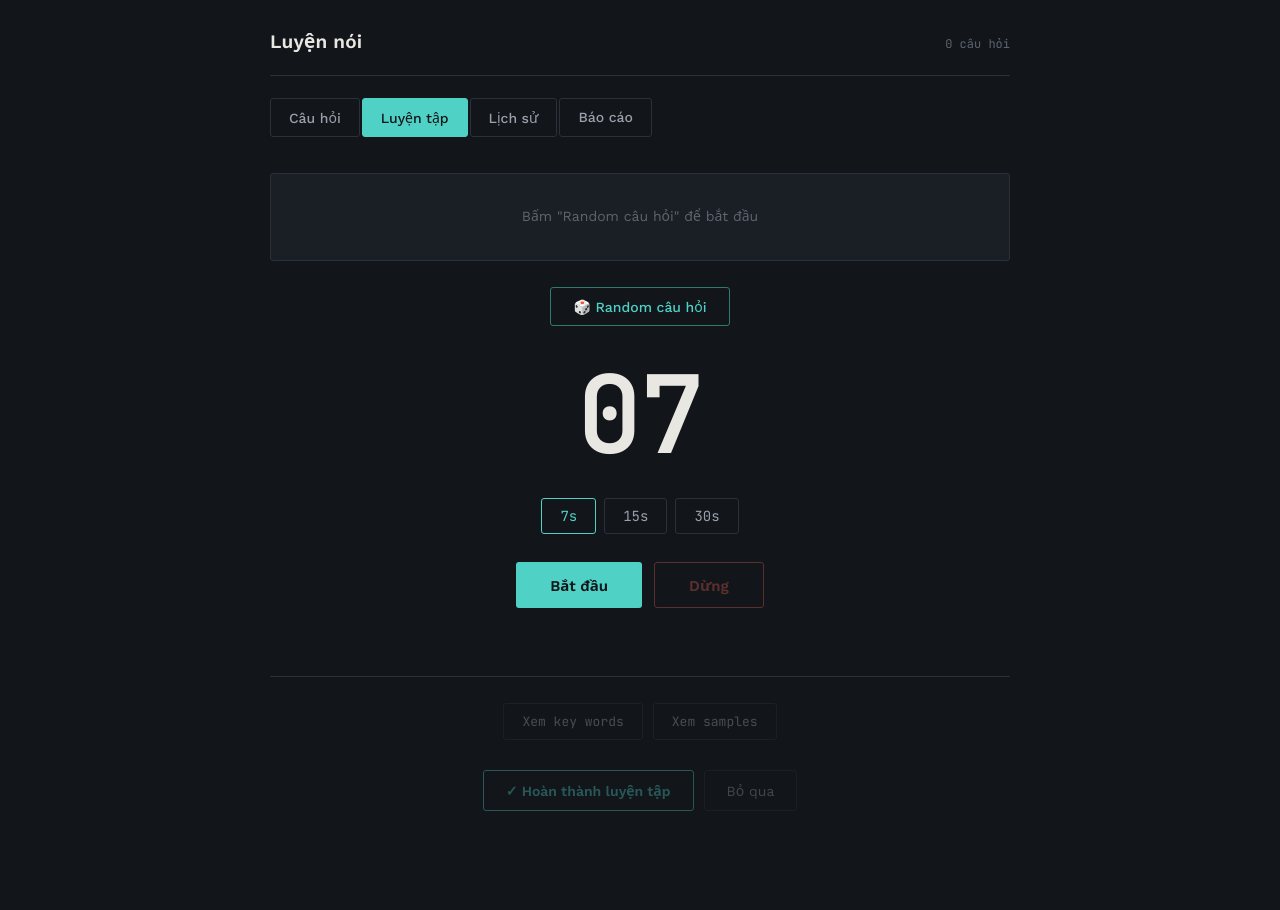
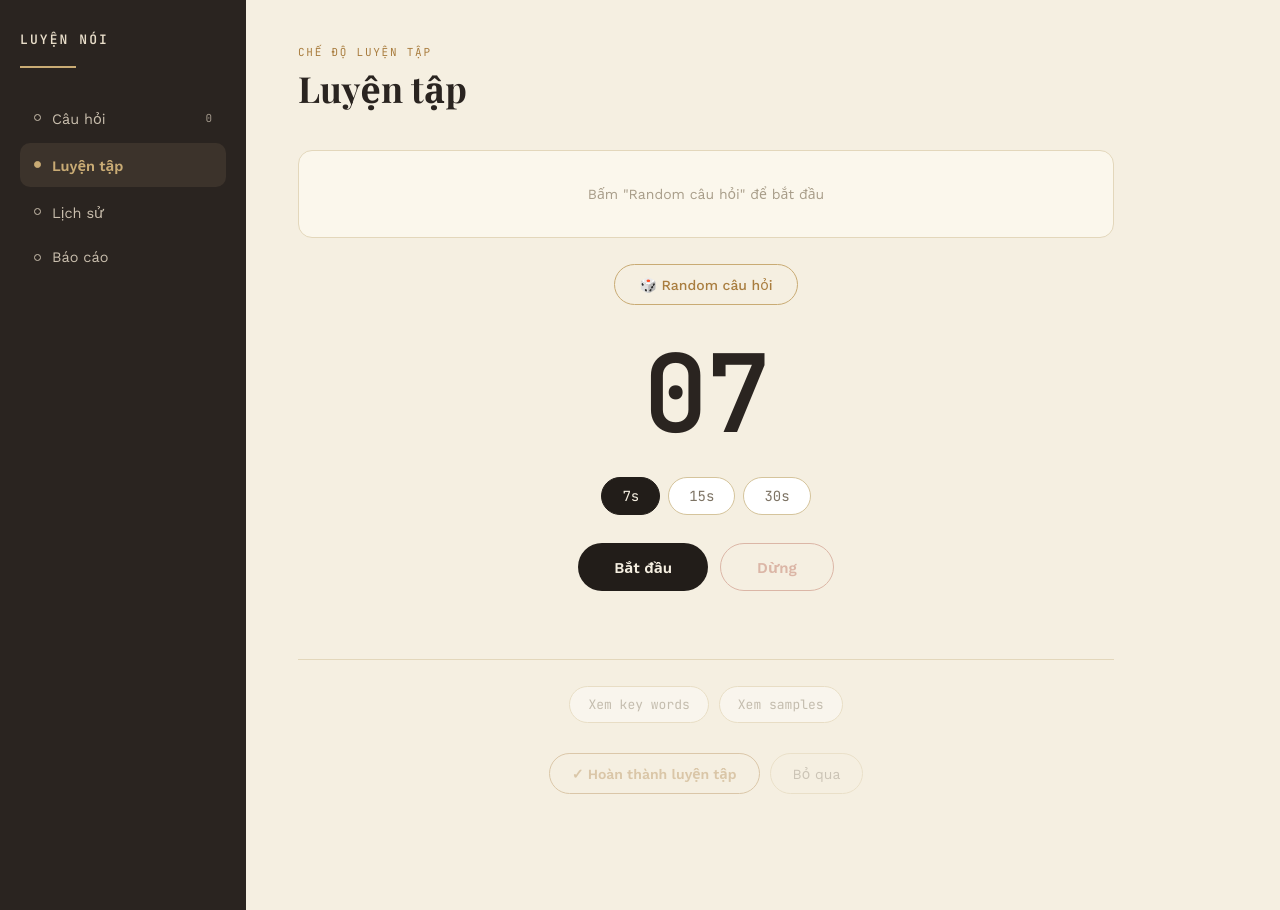
Before and after one commit to linhliulo/7s-charisma, a plain HTML site: page index.html in a window 1280 px wide. Both pictures are taken after a click on the button "Luyện tập". Drawn offline with nearby package versions, Linux system fonts and the light colour scheme.

Commit message:
Add files via upload

```diff
--- a/index.html
+++ b/index.html
@@ -3,26 +3,35 @@
 <head>
 <meta charset="UTF-8" />
 <meta name="viewport" content="width=device-width, initial-scale=1" />
-<title>Luyện nói — Bộ đếm giờ</title>
+<title>Luyện nói</title>
 <link rel="preconnect" href="https://fonts.googleapis.com">
 <link rel="preconnect" href="https://fonts.gstatic.com" crossorigin>
-<link href="https://fonts.googleapis.com/css2?family=JetBrains+Mono:wght@400;500;600;700&family=Work+Sans:wght@400;500;600;700&display=swap" rel="stylesheet">
+<link href="https://fonts.googleapis.com/css2?family=Playfair+Display:wght@600;700&family=JetBrains+Mono:wght@400;500;600;700&family=Work+Sans:wght@400;500;600;700&display=swap" rel="stylesheet">
 <style>
   :root{
-    --bg: #12151a;
-    --panel: #1a1e25;
-    --panel-raised: #20252d;
-    --line: #2b313b;
-    --ink: #e9e7e1;
-    --ink-dim: #98a0ab;
-    --ink-faint: #5d6570;
-    --teal: #4fd1c5;
-    --teal-dim: #2f7a72;
-    --amber: #e8a33d;
-    --red: #e2604f;
-    --radius: 3px;
+    --bg: #f5efe1;
+    --bg-soft: #fbf7ec;
+    --sidebar-bg: #2a2420;
+    --sidebar-active: #3c332b;
+    --sidebar-text: #cabfae;
+    --sidebar-text-dim: #8f8575;
+    --line: #e3d7bb;
+    --line-strong: #d5c49c;
+    --ink: #2a2420;
+    --ink-dim: #7d7364;
+    --ink-faint: #a89d89;
+    --gold: #a97d3f;
+    --gold-soft: #f0e0bc;
+    --gold-dim: #c9ab74;
+    --dark: #221d19;
+    --red: #ac4d3a;
+    --red-soft: #f4ddd6;
+    --radius: 14px;
+    --radius-sm: 10px;
+    --radius-pill: 999px;
     --mono: 'JetBrains Mono', ui-monospace, monospace;
     --sans: 'Work Sans', system-ui, sans-serif;
+    --serif: 'Playfair Display', Georgia, serif;
   }
 
   *{ box-sizing: border-box; }
@@ -34,10 +43,10 @@
     line-height: 1.5;
     min-height: 100vh;
   }
-  ::selection{ background: var(--teal-dim); color: #fff; }
+  ::selection{ background: var(--gold-soft); color: var(--ink); }
 
   :focus-visible{
-    outline: 2px solid var(--teal);
+    outline: 2px solid var(--gold);
     outline-offset: 2px;
   }
 
@@ -50,56 +59,139 @@
     cursor: pointer;
   }
 
-  /* ---------- Shell ---------- */
-  .shell{
-    max-width: 780px;
-    margin: 0 auto;
-    padding: 28px 20px 80px;
+  /* ---------- App shell ---------- */
+  .app-shell{
+    display: flex;
+    min-height: 100vh;
   }
 
-  .masthead{
-    display:flex;
-    align-items: baseline;
-    justify-content: space-between;
-    gap: 16px;
-    margin-bottom: 22px;
-    border-bottom: 1px solid var(--line);
-    padding-bottom: 18px;
+  .sidebar{
+    width: 246px;
+    flex-shrink: 0;
+    background: var(--sidebar-bg);
+    color: var(--sidebar-text);
+    padding: 30px 20px;
+    display: flex;
+    flex-direction: column;
   }
-  .masthead h1{
-    font-size: 19px;
+  .brand-name{
+    font-family: var(--mono);
+    font-size: 13px;
+    letter-spacing: 0.16em;
     font-weight: 600;
-    margin: 0;
-    letter-spacing: 0.01em;
+    color: #e8ddc9;
   }
-  .masthead .count{
+  .brand-rule{
+    height: 2px;
+    width: 56px;
+    background: var(--gold-dim);
+    margin: 16px 0 28px;
+  }
+  .side-nav{
+    display: flex;
+    flex-direction: column;
+    gap: 3px;
+  }
+  .nav-item{
+    display: flex;
+    align-items: center;
+    gap: 11px;
+    background: none;
+    border: none;
+    color: var(--sidebar-text);
+    text-align: left;
+    padding: 12px 14px;
+    border-radius: 10px;
+    font-size: 14.5px;
+    font-family: var(--sans);
+  }
+  .nav-item .nav-dot{
+    width: 7px;
+    height: 7px;
+    border-radius: 50%;
+    border: 1.5px solid currentColor;
+    flex-shrink: 0;
+  }
+  .nav-item:hover{
+    background: rgba(255,255,255,0.05);
+    color: #e8ddc9;
+  }
+  .nav-item.active{
+    background: var(--sidebar-active);
+    color: var(--gold-dim);
+    font-weight: 600;
+  }
+  .nav-item.active .nav-dot{
+    background: var(--gold-dim);
+    border-color: var(--gold-dim);
+  }
+  .nav-count{
+    margin-left: auto;
     font-family: var(--mono);
-    font-size: 12px;
-    color: var(--ink-faint);
+    font-size: 11px;
+    opacity: 0.75;
   }
 
-  .tabs{
+  .content{
+    flex: 1;
+    min-width: 0;
+    padding: 44px 52px 110px;
+    max-width: 920px;
+  }
+
+  .page-header{
     display: flex;
-    gap: 2px;
-    margin-bottom: 26px;
+    justify-content: space-between;
+    align-items: flex-end;
+    flex-wrap: wrap;
+    gap: 16px;
+    margin-bottom: 32px;
   }
-  .tab-btn{
-    background: transparent;
-    border: 1px solid var(--line);
-    color: var(--ink-dim);
-    padding: 9px 18px;
+  .eyebrow{
+    font-family: var(--mono);
+    font-size: 11px;
+    letter-spacing: 0.16em;
+    color: var(--gold);
+    margin-bottom: 8px;
+  }
+  .page-title{
+    font-family: var(--serif);
+    font-size: 36px;
+    font-weight: 700;
+    margin: 0;
+    color: var(--ink);
+    line-height: 1.1;
+  }
+  .btn-dark-pill{
+    background: var(--dark);
+    color: #f5efe1;
+    border: none;
+    border-radius: var(--radius-pill);
+    padding: 13px 24px;
     font-size: 14px;
-    font-weight: 500;
-    border-radius: var(--radius);
+    font-weight: 600;
+    white-space: nowrap;
   }
-  .tab-btn.active{
-    color: var(--bg);
-    background: var(--teal);
-    border-color: var(--teal);
+  .btn-dark-pill:hover{ background: #33291f; }
+
+  @media (max-width: 860px){
+    .app-shell{ flex-direction: column; }
+    .sidebar{
+      width: 100%;
+      flex-direction: row;
+      align-items: center;
+      gap: 18px;
+      padding: 16px 20px;
     }
-  .tab-btn:not(.active):hover{
-    border-color: var(--ink-faint);
-    color: var(--ink);
+    .brand-rule{ display: none; }
+    .side-nav{
+      flex-direction: row;
+      overflow-x: auto;
+      gap: 6px;
+    }
+    .nav-item{ padding: 9px 12px; font-size: 13.5px; white-space: nowrap; }
+    .content{ padding: 28px 20px 90px; }
+    .page-title{ font-size: 28px; }
   }
 
   .view{ display: none; }
@@ -107,10 +199,10 @@
 
   /* ---------- Questions tab ---------- */
   .panel{
-    background: var(--panel);
+    background: var(--bg-soft);
     border: 1px solid var(--line);
     border-radius: var(--radius);
-    padding: 20px;
+    padding: 22px;
   }
 
   .panel + .panel{ margin-top: 18px; }
@@ -125,9 +217,9 @@
   }
   .field textarea, .field input[type="text"]{
     width: 100%;
-    background: var(--bg);
-    border: 1px solid var(--line);
-    border-radius: var(--radius);
+    background: #fff;
+    border: 1px solid var(--line-strong);
+    border-radius: var(--radius-sm);
     color: var(--ink);
     padding: 10px 12px;
     font-family: inherit;
@@ -136,7 +228,7 @@
   }
   .field textarea{ min-height: 56px; }
   .field textarea:focus, .field input:focus{
-    border-color: var(--teal-dim);
+    border-color: var(--gold);
   }
 
   .row2{
@@ -149,8 +241,8 @@
   }
 
   .support-item{
-    border: 1px dashed var(--line);
-    border-radius: var(--radius);
+    border: 1px dashed var(--line-strong);
+    border-radius: var(--radius-sm);
     padding: 14px 14px 4px;
     margin-bottom: 10px;
     position: relative;
@@ -170,14 +262,14 @@
 
   .add-support-btn{
     background: none;
-    border: 1px solid var(--line);
-    color: var(--teal);
-    border-radius: var(--radius);
-    padding: 7px 14px;
+    border: 1px solid var(--gold-dim);
+    color: var(--gold);
+    border-radius: var(--radius-pill);
+    padding: 7px 16px;
     font-size: 13px;
     margin-bottom: 18px;
   }
-  .add-support-btn:hover{ border-color: var(--teal-dim); }
+  .add-support-btn:hover{ background: var(--gold-soft); }
 
   .form-actions{
     display: flex;
@@ -185,21 +277,21 @@
     align-items: center;
   }
   .btn-primary{
-    background: var(--teal);
-    color: var(--bg);
+    background: var(--dark);
+    color: #f5efe1;
     border: none;
-    border-radius: var(--radius);
-    padding: 10px 20px;
+    border-radius: var(--radius-pill);
+    padding: 11px 22px;
     font-size: 14px;
     font-weight: 600;
   }
-  .btn-primary:hover{ background: #6adfd4; }
+  .btn-primary:hover{ background: #33291f; }
   .btn-ghost{
     background: none;
-    border: 1px solid var(--line);
+    border: 1px solid var(--line-strong);
     color: var(--ink-dim);
-    border-radius: var(--radius);
-    padding: 10px 16px;
+    border-radius: var(--radius-pill);
+    padding: 11px 18px;
     font-size: 14px;
   }
   .btn-ghost:hover{ color: var(--ink); border-color: var(--ink-faint); }
@@ -207,16 +299,16 @@
   .qlist-title{
     font-size: 12px;
     color: var(--ink-faint);
-    text-transform: none;
     margin: 26px 0 10px;
     letter-spacing: 0.02em;
   }
 
   .qcard{
     border: 1px solid var(--line);
-    border-radius: var(--radius);
+    border-radius: var(--radius-sm);
     margin-bottom: 8px;
     overflow: hidden;
+    background: var(--bg-soft);
   }
   .qcard-head{
     display: flex;
@@ -224,7 +316,6 @@
     align-items: center;
     gap: 10px;
     padding: 12px 14px;
-    background: var(--panel-raised);
   }
   .qcard-q{
     font-size: 14px;
@@ -243,9 +334,9 @@
     color: var(--ink-faint);
     font-size: 13px;
     padding: 4px 7px;
-    border-radius: var(--radius);
+    border-radius: 6px;
   }
-  .icon-btn:hover{ color: var(--ink); background: var(--panel); }
+  .icon-btn:hover{ color: var(--ink); background: var(--line); }
   .icon-btn.danger:hover{ color: var(--red); }
 
   .qcard-body{
@@ -268,11 +359,11 @@
     display: inline-block;
     font-family: var(--mono);
     font-size: 12px;
-    color: var(--teal);
-    background: rgba(79,209,197,0.08);
-    border: 1px solid var(--teal-dim);
-    border-radius: var(--radius);
-    padding: 2px 8px;
+    color: var(--gold);
+    background: var(--gold-soft);
+    border: 1px solid var(--gold-dim);
+    border-radius: var(--radius-pill);
+    padding: 2px 10px;
     margin: 0 4px 4px 0;
   }
   .ref-text{ color: var(--ink); }
@@ -282,8 +373,8 @@
     font-size: 13px;
     padding: 20px 4px;
     text-align: center;
-    border: 1px dashed var(--line);
-    border-radius: var(--radius);
+    border: 1px dashed var(--line-strong);
+    border-radius: var(--radius-sm);
   }
 
   /* ---------- Practice tab ---------- */
@@ -300,7 +391,7 @@
     padding: 18px 22px;
     border: 1px solid var(--line);
     border-radius: var(--radius);
-    background: var(--panel);
+    background: var(--bg-soft);
     font-size: 17px;
     color: var(--ink);
     margin-bottom: 26px;
@@ -311,14 +402,14 @@
     display: block;
     margin: 0 auto 34px;
     background: none;
-    border: 1px solid var(--teal-dim);
-    color: var(--teal);
-    border-radius: var(--radius);
-    padding: 9px 22px;
+    border: 1px solid var(--gold-dim);
+    color: var(--gold);
+    border-radius: var(--radius-pill);
+    padding: 10px 24px;
     font-size: 14px;
     font-weight: 500;
   }
-  .random-btn:hover{ background: rgba(79,209,197,0.08); }
+  .random-btn:hover{ background: var(--gold-soft); }
   .random-btn:disabled{
     opacity: 0.4;
     cursor: not-allowed;
@@ -335,7 +426,7 @@
     font-variant-numeric: tabular-nums;
     transition: color 0.3s ease;
   }
-  .timer-display.warn{ color: var(--amber); }
+  .timer-display.warn{ color: var(--gold); }
   .timer-display.done{ color: var(--red); }
 
   .duration-group{
@@ -346,16 +437,17 @@
   }
   .duration-btn{
     font-family: var(--mono);
-    background: none;
-    border: 1px solid var(--line);
+    background: #fff;
+    border: 1px solid var(--line-strong);
     color: var(--ink-dim);
-    border-radius: var(--radius);
-    padding: 8px 18px;
+    border-radius: var(--radius-pill);
+    padding: 9px 20px;
     font-size: 14px;
   }
   .duration-btn.active{
-    border-color: var(--teal);
-    color: var(--teal);
+    background: var(--dark);
+    color: #f5efe1;
+    border-color: var(--dark);
   }
   .duration-btn:disabled{ opacity: 0.4; cursor: not-allowed; }
 
@@ -365,27 +457,27 @@
     gap: 12px;
   }
   .btn-start{
-    background: var(--teal);
-    color: var(--bg);
+    background: var(--dark);
+    color: #f5efe1;
     border: none;
-    border-radius: var(--radius);
-    padding: 12px 34px;
+    border-radius: var(--radius-pill);
+    padding: 13px 36px;
     font-size: 15px;
     font-weight: 600;
   }
-  .btn-start:hover{ background: #6adfd4; }
-  .btn-start:disabled{ opacity: 0.35; cursor: not-allowed; background: var(--teal); }
+  .btn-start:hover{ background: #33291f; }
+  .btn-start:disabled{ opacity: 0.35; cursor: not-allowed; background: var(--dark); }
 
   .btn-stop{
     background: none;
     border: 1px solid var(--red);
     color: var(--red);
-    border-radius: var(--radius);
-    padding: 12px 34px;
+    border-radius: var(--radius-pill);
+    padding: 13px 36px;
     font-size: 15px;
     font-weight: 600;
   }
-  .btn-stop:hover{ background: rgba(226,96,79,0.08); }
+  .btn-stop:hover{ background: var(--red-soft); }
   .btn-stop:disabled{ opacity: 0.35; cursor: not-allowed; }
 
   .status-line{
@@ -414,15 +506,15 @@
   }
   .btn-hint{
     font-family: var(--mono);
-    background: none;
-    border: 1px solid var(--line);
+    background: #fff;
+    border: 1px solid var(--line-strong);
     color: var(--ink-dim);
-    border-radius: var(--radius);
+    border-radius: var(--radius-pill);
     padding: 9px 18px;
     font-size: 13px;
   }
   .btn-hint:hover{ border-color: var(--ink-faint); color: var(--ink); }
-  .btn-hint.active{ border-color: var(--teal); color: var(--teal); }
+  .btn-hint.active{ border-color: var(--gold); color: var(--gold); background: var(--gold-soft); }
   .btn-hint:disabled{ opacity: 0.4; cursor: not-allowed; }
 
   .reveal-area{
@@ -431,10 +523,10 @@
   }
   .reveal-item{
     border: 1px solid var(--line);
-    border-radius: var(--radius);
+    border-radius: var(--radius-sm);
     padding: 12px 14px;
     margin-bottom: 8px;
-    background: var(--panel);
+    background: var(--bg-soft);
   }
   .reveal-item .block-label{ margin-bottom: 6px; }
   .reveal-item .ref-text{
@@ -451,20 +543,20 @@
   }
   .btn-complete{
     background: none;
-    border: 1px solid var(--teal);
-    color: var(--teal);
-    border-radius: var(--radius);
+    border: 1px solid var(--gold);
+    color: var(--gold);
+    border-radius: var(--radius-pill);
     padding: 10px 22px;
     font-size: 14px;
     font-weight: 600;
   }
-  .btn-complete:hover{ background: rgba(79,209,197,0.08); }
+  .btn-complete:hover{ background: var(--gold-soft); }
   .btn-complete:disabled{ opacity: 0.35; cursor: not-allowed; }
   .btn-skip{
     background: none;
-    border: 1px solid var(--line);
+    border: 1px solid var(--line-strong);
     color: var(--ink-dim);
-    border-radius: var(--radius);
+    border-radius: var(--radius-pill);
     padding: 10px 22px;
     font-size: 14px;
   }
@@ -483,9 +575,10 @@
     align-items: center;
     gap: 12px;
     border: 1px solid var(--line);
-    border-radius: var(--radius);
+    border-radius: var(--radius-sm);
     padding: 12px 14px;
     margin-bottom: 8px;
+    background: var(--bg-soft);
   }
   .hist-main{ flex: 1; min-width: 0; }
   .hist-question{
@@ -501,19 +594,19 @@
   .badge{
     font-family: var(--mono);
     font-size: 11px;
-    padding: 3px 9px;
-    border-radius: var(--radius);
+    padding: 3px 10px;
+    border-radius: var(--radius-pill);
     flex-shrink: 0;
     white-space: nowrap;
   }
   .badge.completed{
-    color: var(--teal);
-    border: 1px solid var(--teal-dim);
-    background: rgba(79,209,197,0.08);
+    color: var(--gold);
+    border: 1px solid var(--gold-dim);
+    background: var(--gold-soft);
   }
   .badge.skipped{
     color: var(--ink-faint);
-    border: 1px solid var(--line);
+    border: 1px solid var(--line-strong);
   }
 
   /* ---------- Report tab ---------- */
@@ -527,14 +620,15 @@
     flex: 1;
     min-width: 120px;
     border: 1px solid var(--line);
-    border-radius: var(--radius);
-    padding: 14px;
+    border-radius: var(--radius-sm);
+    padding: 16px;
     text-align: center;
+    background: var(--bg-soft);
   }
   .summary-num{
-    font-family: var(--mono);
-    font-size: 26px;
-    font-weight: 600;
+    font-family: var(--serif);
+    font-size: 28px;
+    font-weight: 700;
     color: var(--ink);
   }
   .summary-label{
@@ -546,6 +640,10 @@
     width: 100%;
     border-collapse: collapse;
     font-size: 13px;
+    background: var(--bg-soft);
+    border: 1px solid var(--line);
+    border-radius: var(--radius-sm);
+    overflow: hidden;
   }
   .report-table th{
     text-align: left;
@@ -553,47 +651,57 @@
     font-family: var(--mono);
     color: var(--ink-faint);
     font-weight: 500;
-    padding: 8px 10px;
+    padding: 10px 12px;
     border-bottom: 1px solid var(--line);
   }
   .report-table td{
-    padding: 10px 10px;
+    padding: 10px 12px;
     border-bottom: 1px solid var(--line);
     color: var(--ink-dim);
     vertical-align: top;
   }
+  .report-table tr:last-child td{ border-bottom: none; }
   .report-table td.q-cell{ color: var(--ink); }
   .report-table td.num-cell{
     font-family: var(--mono);
     text-align: center;
   }
   .bar-track{
-    background: var(--panel-raised);
-    border-radius: var(--radius);
+    background: var(--line);
+    border-radius: var(--radius-pill);
     height: 5px;
     margin-top: 6px;
     overflow: hidden;
   }
   .bar-fill{
-    background: var(--teal);
+    background: var(--gold);
     height: 100%;
   }
 </style>
 </head>
 <body>
 
-<div class="shell">
+<div class="app-shell">
 
-  <div class="masthead">
-    <h1>Luyện nói</h1>
-    <span class="count" id="qCount">0 câu hỏi</span>
+  <aside class="sidebar">
+    <div class="brand-name">LUYỆN NÓI</div>
+    <div class="brand-rule"></div>
+    <nav class="side-nav">
+      <button class="nav-item active" data-tab="questions"><span class="nav-dot"></span>Câu hỏi<span class="nav-count" id="qCount">0</span></button>
+      <button class="nav-item" data-tab="practice"><span class="nav-dot"></span>Luyện tập</button>
+      <button class="nav-item" data-tab="history"><span class="nav-dot"></span>Lịch sử</button>
+      <button class="nav-item" data-tab="report"><span class="nav-dot"></span>Báo cáo</button>
+    </nav>
+  </aside>
+
+  <main class="content">
+
+    <div class="page-header">
+      <div>
+        <div class="eyebrow" id="pageEyebrow">BỘ CÂU HỎI CỦA BẠN</div>
+        <h1 class="page-title" id="pageTitle">Câu hỏi</h1>
       </div>
-
-  <div class="tabs">
-    <button class="tab-btn active" data-tab="questions">Câu hỏi</button>
-    <button class="tab-btn" data-tab="practice">Luyện tập</button>
-    <button class="tab-btn" data-tab="history">Lịch sử</button>
-    <button class="tab-btn" data-tab="report">Báo cáo</button>
+      <button class="btn-dark-pill" id="headerActionBtn">+ Thêm câu hỏi</button>
     </div>
 
     <!-- ================= QUESTIONS TAB ================= -->
@@ -687,6 +795,8 @@
       <div id="reportTableWrap"></div>
     </div>
 
+  </main>
+
 </div>
 
 <script>
@@ -736,23 +846,45 @@
   }
   let history = loadHistory();
 
-  /* ---------------- Tabs ---------------- */
-  const tabBtns = document.querySelectorAll(".tab-btn");
+  /* ---------------- Tabs / page header ---------------- */
+  const pageHeaders = {
+    questions: { eyebrow: "BỘ CÂU HỎI CỦA BẠN", title: "Câu hỏi", action: true },
+    practice: { eyebrow: "CHẾ ĐỘ LUYỆN TẬP", title: "Luyện tập", action: false },
+    history: { eyebrow: "NHẬT KÝ LUYỆN TẬP", title: "Lịch sử", action: false },
+    report: { eyebrow: "THỐNG KÊ", title: "Báo cáo", action: false }
+  };
+
+  const pageEyebrow = document.getElementById("pageEyebrow");
+  const pageTitle = document.getElementById("pageTitle");
+  const headerActionBtn = document.getElementById("headerActionBtn");
+
+  const tabBtns = document.querySelectorAll(".nav-item");
   const views = {
     questions: document.getElementById("view-questions"),
     practice: document.getElementById("view-practice"),
     history: document.getElementById("view-history"),
     report: document.getElementById("view-report")
   };
+
+  function activateTab(tabKey){
+    tabBtns.forEach(b=> b.classList.toggle("active", b.dataset.tab === tabKey));
+    Object.entries(views).forEach(([key, el])=> el.classList.toggle("active", key === tabKey));
+    const h = pageHeaders[tabKey];
+    pageEyebrow.textContent = h.eyebrow;
+    pageTitle.textContent = h.title;
+    headerActionBtn.style.display = h.action ? "inline-block" : "none";
+    if(tabKey === "history") renderHistory();
+    if(tabKey === "report") renderReport();
+  }
+
   tabBtns.forEach(btn=>{
-    btn.addEventListener("click", ()=>{
-      tabBtns.forEach(b=>b.classList.remove("active"));
-      btn.classList.add("active");
-      Object.values(views).forEach(v=>v.classList.remove("active"));
-      views[btn.dataset.tab].classList.add("active");
-      if(btn.dataset.tab === "history") renderHistory();
-      if(btn.dataset.tab === "report") renderReport();
+    btn.addEventListener("click", ()=> activateTab(btn.dataset.tab));
   });
+
+  headerActionBtn.addEventListener("click", ()=>{
+    resetForm();
+    document.getElementById("fQuestion").focus();
+    window.scrollTo({ top: 0, behavior: "smooth" });
   });
 
   /* ---------------- Support rows (form) ---------------- */
@@ -836,7 +968,7 @@
   const qCount = document.getElementById("qCount");
 
   function renderList(){
-    qCount.textContent = questions.length + (questions.length===1 ? " câu hỏi" : " câu hỏi");
+    qCount.textContent = questions.length;
     qList.innerHTML = "";
 
     if(questions.length === 0){
@@ -905,7 +1037,7 @@
     q.supports.forEach(s => makeSupportRow(s));
     saveBtn.textContent = "Cập nhật câu hỏi";
     cancelEditBtn.style.display = "inline-block";
-    document.querySelector('.tab-btn[data-tab="questions"]').click();
+    activateTab("questions");
     window.scrollTo({ top: 0, behavior: "smooth" });
   }
 
```
Lines whose indentation alone changed are shown as unchanged.
